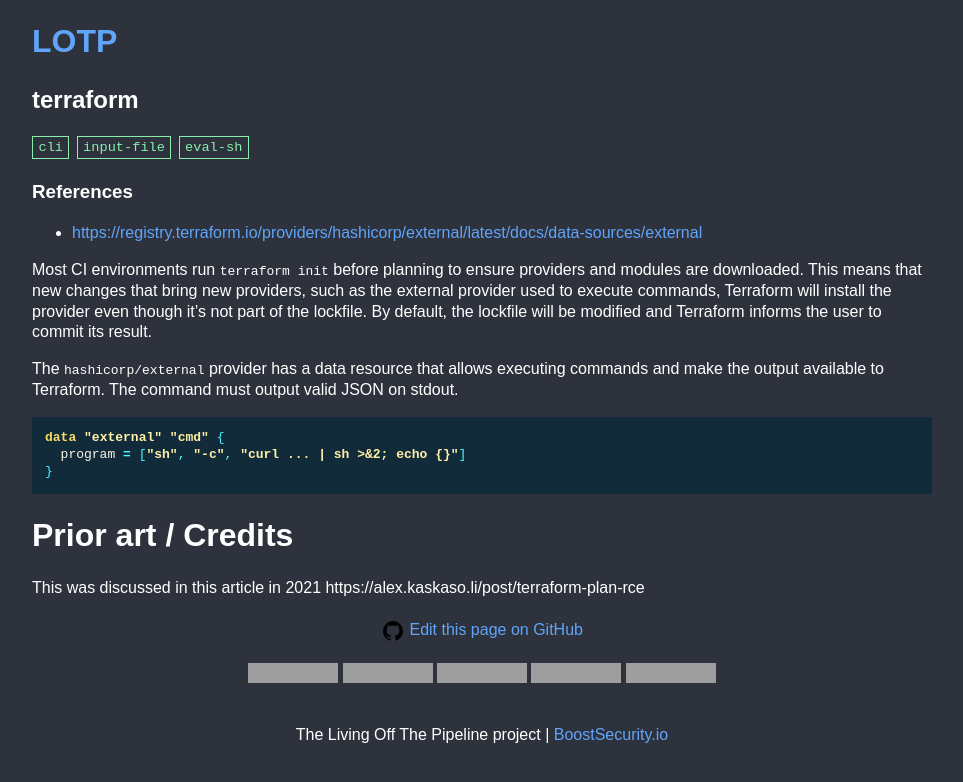
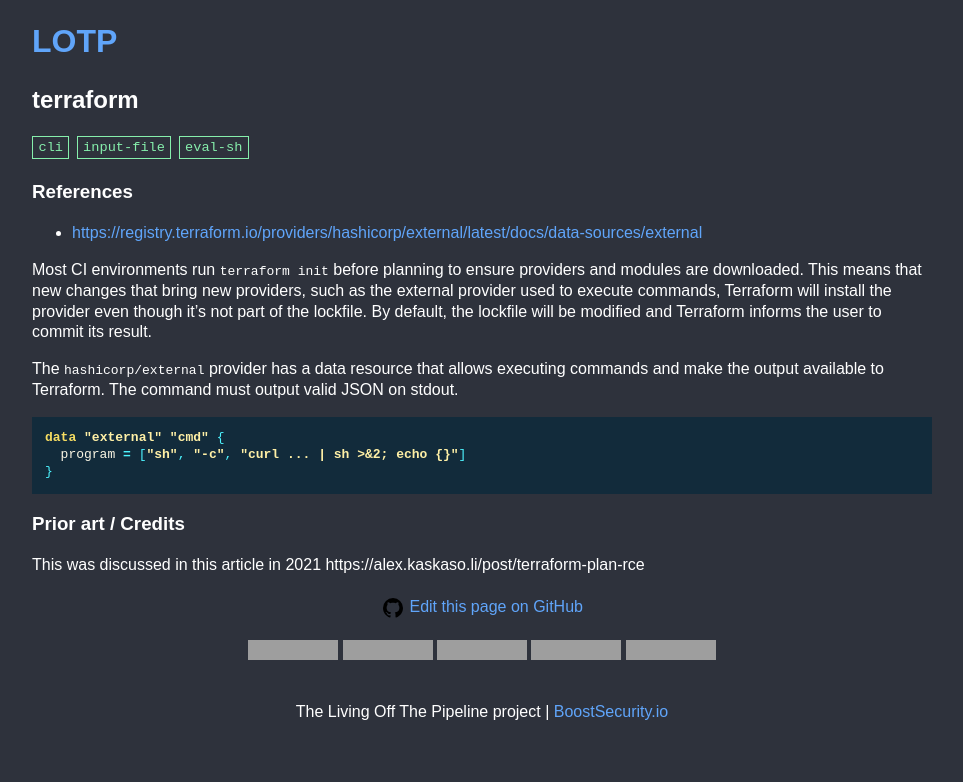
Before and after one commit to boostsecurityio/lotp, a Jekyll site: the page built from _tool/terraform.md, in a window 1280 px wide. Shown: the top 782 px of the page, without its empty margins (158-1121 px from the left). Built offline with Jekyll 4.4.1, drawn with Linux system fonts in a browser that asks for light colours; grey boxes are pictures that could not be loaded.

````diff
--- a/_tool/terraform.md
+++ b/_tool/terraform.md
@@ -17,6 +17,6 @@ data "external" "cmd" {
 }
 ```
 
-# Prior art / Credits
+### Prior art / Credits
 
 This was discussed in this article in 2021 https://alex.kaskaso.li/post/terraform-plan-rce
````
